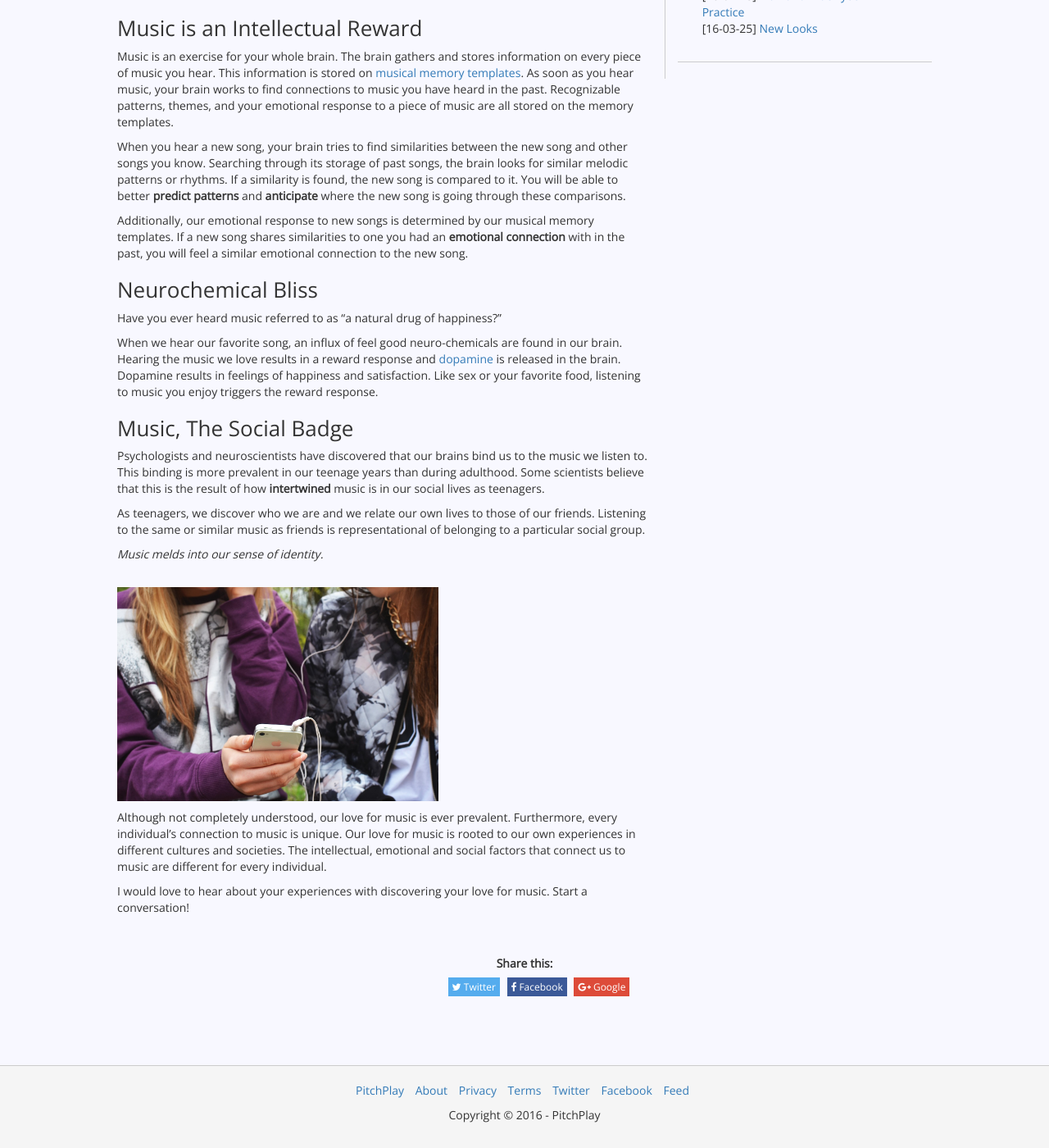
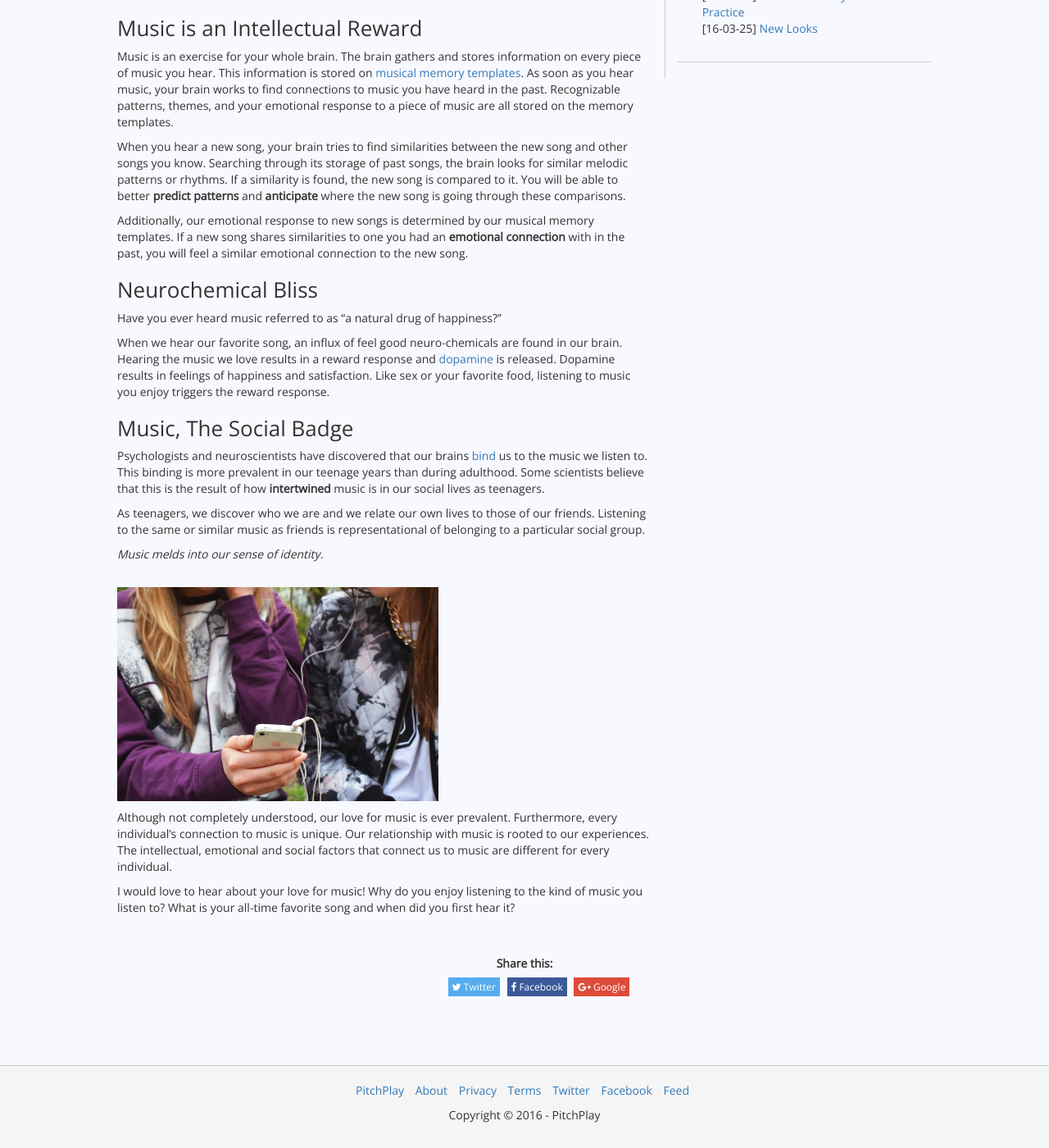
Before and after one commit to pitchplay/blog-content, a Jekyll site: the page built from _posts/2016-05-24-for-the-love-of-music.md, in a window 1280 px wide and 1400 px high, scrolled down 525 px. Shown: the whole window at 82% size. Built offline with Jekyll 4.4.1, drawn with Linux system fonts in a browser that asks for light colours; nearby versions of some CDN libraries; a script that is not in the unit is left out; comment, search, counter and statistics services are not loaded; some of the changed text lies outside the part shown.

Commit message:
title change & small wording edits

```diff
--- a/_posts/2016-05-24-for-the-love-of-music.md
+++ b/_posts/2016-05-24-for-the-love-of-music.md
@@ -1,6 +1,6 @@
 ---
 layout: post
-title: "For the Love of Music"
+title: "Music, The Feel Good Drug"
 author: "Hayley MacLeod"
 categories: music
 ---
@@ -21,11 +21,11 @@
 
 Have you ever heard music referred to as "a natural drug of happiness?"
 
-When we hear our favorite song, an influx of feel good neuro-chemicals are found in our brain. Hearing the music we love results in a reward response and [dopamine](http://news.discovery.com/human/psychology/music-dopamine-happiness-brain-110110.htm) is released in the brain. Dopamine results in feelings of happiness and satisfaction. Like sex or your favorite food, listening to music you enjoy triggers the reward response.
+When we hear our favorite song, an influx of feel good neuro-chemicals are found in our brain. Hearing the music we love results in a reward response and [dopamine](http://news.discovery.com/human/psychology/music-dopamine-happiness-brain-110110.htm) is released. Dopamine results in feelings of happiness and satisfaction. Like sex or your favorite food, listening to music you enjoy triggers the reward response.
 
 ## Music, The Social Badge
 
-Psychologists and neuroscientists have discovered that our brains bind us to the music we listen to. This binding is more prevalent in our teenage years than during adulthood. Some scientists believe that this is the result of how __intertwined__ music is in our social lives as teenagers.
+Psychologists and neuroscientists have discovered that our brains [bind](http://www.slate.com/articles/health_and_science/science/2014/08/musical_nostalgia_the_psychology_and_neuroscience_for_song_preference_and.html) us to the music we listen to. This binding is more prevalent in our teenage years than during adulthood. Some scientists believe that this is the result of how __intertwined__ music is in our social lives as teenagers.
 
 As teenagers, we discover who we are and we relate our own lives to those of our friends. Listening to the same or similar music as friends is representational of belonging to a particular social group.
 
@@ -33,6 +33,6 @@
 
 ![](/assets/img/2016-05-25/friends.jpg){:width="60%"}
 
-Although not completely understood, our love for music is ever prevalent. Furthermore, every individual’s connection to music is unique. Our love for music is rooted to our own experiences in different cultures and societies. The intellectual, emotional and social factors that connect us to music are different for every individual.
+Although not completely understood, our love for music is ever prevalent. Furthermore, every individual’s connection to music is unique. Our relationship with music is rooted to our experiences. The intellectual, emotional and social factors that connect us to music are different for every individual.
 
-I would love to hear about your experiences with discovering your love for music. Start a conversation!
+I would love to hear about your love for music! Why do you enjoy listening to the kind of music you listen to? What is your all-time favorite song and when did you first hear it?
```
